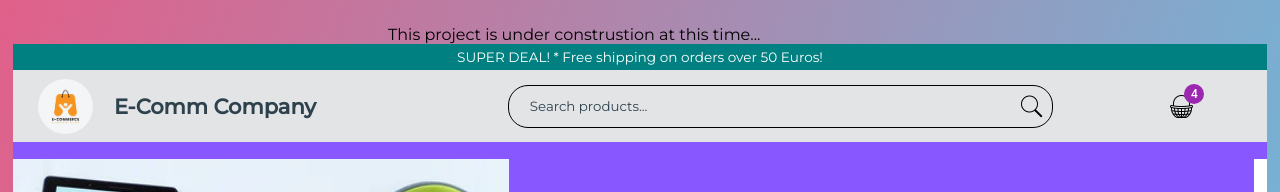
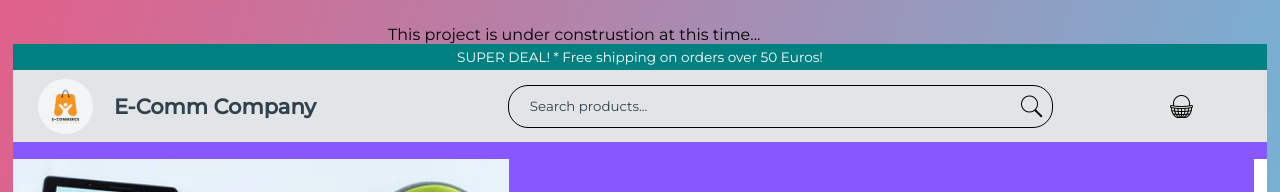
Before and after one commit to cmanu07/mysite, a React (Create React App) app: page /projects/e_commerce_store in a window 1280 px wide. Shown: the part 286-478 px from the top of the page. Built offline with nearby package versions, Linux system fonts and the light colour scheme.

Commit message:
ecomm project update3

```diff
--- a/src/App.js
+++ b/src/App.js
@@ -28,7 +28,7 @@ const App = () => {
   const [themeMode, setThemeMode] = useState(() => JSON.parse(localStorage.getItem('theme')) || false);
 
   return (<ThemeContext.Provider value={{themeMode, setThemeMode}}>
-            <div id={themeMode.toString()}>
+            <main id={themeMode.toString()}>
               <Header/>
                 <Routes>
                   <Route path={'/'} element={<Home/>}/>
@@ -46,7 +46,7 @@ const App = () => {
                   <Route path={'/projects/e_commerce_store/*'} element={<ECommerce/>}/>
                 </Routes>
               <Footer/>
-            </div>
+            </main>
           </ThemeContext.Provider>
   );
 }
--- /dev/null
+++ b/src/components/Contexts/ECommShopContext.js
@@ -0,0 +1,31 @@
+import { createContext, useState } from "react";
+import { TVProductsList } from "../constants";
+
+export const ECommShopContext = createContext(null)
+
+const getDefaultCart = () => {
+    let cart = {}
+    for (let i = 1; i < TVProductsList.length; i += 1) {
+        cart[i] = 0
+    }
+    return cart
+}
+
+export const ECommShopContextProvider = (props) => {
+
+    const [cartItems, setCartItems] = useState(() => getDefaultCart())
+
+    const addToCart = (itemId) => {
+        setCartItems(prev => ({...prev, [itemId]: prev[itemId] + 1}))
+        console.log(cartItems)
+    }
+    const removeFromCart = (itemId) => {
+        setCartItems(prev => ({...prev, [itemId]: prev[itemId] - 1}))
+    }
+
+    const contextValue = { cartItems, addToCart, removeFromCart }
+
+    return  <ECommShopContext.Provider value = {contextValue}>
+                {props.children}
+            </ECommShopContext.Provider>
+}
--- a/src/components/Main/BackButton/BackButton.js
+++ b/src/components/Main/BackButton/BackButton.js
@@ -4,7 +4,7 @@ import './BackButton.css'
 
 const BackButton = () => {
   return (
-    <a className='back-button' href='/projects'>Back</a>
+    <a className='back-button' href='./'>Back</a>
   )
 }
 
--- a/src/components/Projects/ECommerce Store/ECommerce.css
+++ b/src/components/Projects/ECommerce Store/ECommerce.css
@@ -187,7 +187,15 @@
     width: 70%;
     height: 100%;
     border: none;
+}
+.e-comm-product-buy-button button a {
+    width: 100%;
+    height: 100%;
+    display: flex;
+    align-items: center;
+    justify-content: center;
     padding: 0 0.5em;
+    font-size: 1.2em;
     transition: .3s ease;
 }
 .e-comm-product-buy-button span {
@@ -198,7 +206,7 @@
     align-items: center;
     transition: .3s ease;
 }
-.e-comm-product-buy-button button:hover {
+.e-comm-product-buy-button button a:hover{
     cursor: pointer;
     background-color: #8957FF;
     box-shadow: 3px 3px 20px #8957FF;
--- a/src/components/Projects/ECommerce Store/ECommerce.js
+++ b/src/components/Projects/ECommerce Store/ECommerce.js
@@ -6,6 +6,8 @@ import ProductPage from './ecommPages/ProductPage'
 import Announcement from './ecommComp/Announcement'
 import Header from './ecommComp/Header'
 import Newsletter from './ecommComp/Newsletter'
+
+import { ECommShopContextProvider } from '../../Contexts/ECommShopContext'
 
 import './ECommerce.css'
 
@@ -18,6 +20,7 @@ const E_Commerce = () => {
         <BackButton/>
       </div>
       <main className='e-commerce-main'>
+        <ECommShopContextProvider>
           <Announcement/>
           <Header/>
           <Routes>
@@ -25,6 +28,7 @@ const E_Commerce = () => {
             <Route path={'/product_page'} element={<ProductPage/>}/>
           </Routes>
           <Newsletter/>
+        </ECommShopContextProvider>
       </main>
     </section>
   )
--- a/src/components/Projects/ECommerce Store/ecommComp/Header.js
+++ b/src/components/Projects/ECommerce Store/ecommComp/Header.js
@@ -1,7 +1,8 @@
-import { React } from 'react'
+import { React, useContext } from 'react'
 import { Badge } from '@mui/material';
 
 import styled from 'styled-components'
+import { ECommShopContext } from '../../../Contexts/ECommShopContext'
 
 import companyLogo from '../Media/ecomm_company_logo.webp';
 import searchIcon from '../../../Media/icons8-search-50.png';
@@ -10,6 +11,9 @@ import shopCart from '../Media/icons8-basket-64.png';
 const Container = styled.section`
     width: 100%;
     height: 4.5em;
+    background: #E3E4E6;
+    position: sticky;
+    top: 4em;
 `
 
 const Wrapper = styled.div`
@@ -64,6 +68,10 @@ const Right = styled.div`
 
 const Header = () => {
     // const [query, setQuery] = useState('')
+    const { cartItems } = useContext(ECommShopContext)
+    const items = Object.values(cartItems).reduce((a,b) => a + b)
+    console.log(items)
+
 
   return (
     <Container>
@@ -84,7 +92,7 @@ const Header = () => {
                 </SearchContainer>
             </Center>
             <Right>
-                <Badge badgeContent={4} color = 'secondary' style={{zIndex: '0', cursor: 'pointer'}}>
+                <Badge badgeContent = {items} color = {items > 0 ? 'secondary' : 'primary'} style={{zIndex: '0', cursor: 'pointer'}}>
                     <img src={shopCart} alt='shopCart icon...' height={25}/>
                 </Badge>
             </Right>
--- a/src/components/Projects/ECommerce Store/ecommComp/Product.js
+++ b/src/components/Projects/ECommerce Store/ecommComp/Product.js
@@ -1,6 +1,7 @@
 import { ShoppingCartOutlined } from '@mui/icons-material'
-import React from 'react'
+import { React, useContext } from 'react'
 import styled from 'styled-components'
+import { ECommShopContext } from '../../../Contexts/ECommShopContext'
 
 const Container = styled.div`
     display: flex;
@@ -18,6 +19,8 @@ const Container = styled.div`
 `
 
 const Product = ({item}) => {
+  const { addToCart } = useContext(ECommShopContext)
+
   return (
     <Container>
         <img src={item.img} alt='product figure...' className='e-comm-product-image'/>
@@ -25,8 +28,8 @@ const Product = ({item}) => {
         <p className='e-comm-product-description'>{item.description}</p>
         <p className='e-comm-product-price'>{item.price} EUR</p>
         <div className='e-comm-product-buy-button'>
-          <button>BUY NOW</button>
-          <span onClick={() => console.log('tare')}><ShoppingCartOutlined/></span>
+          <button><a href='/projects/e_commerce_store/product_page'>BUY NOW</a></button>
+          <span onClick={() => addToCart(item.id)}><ShoppingCartOutlined/></span>
         </div>
     </Container>
   )
```
